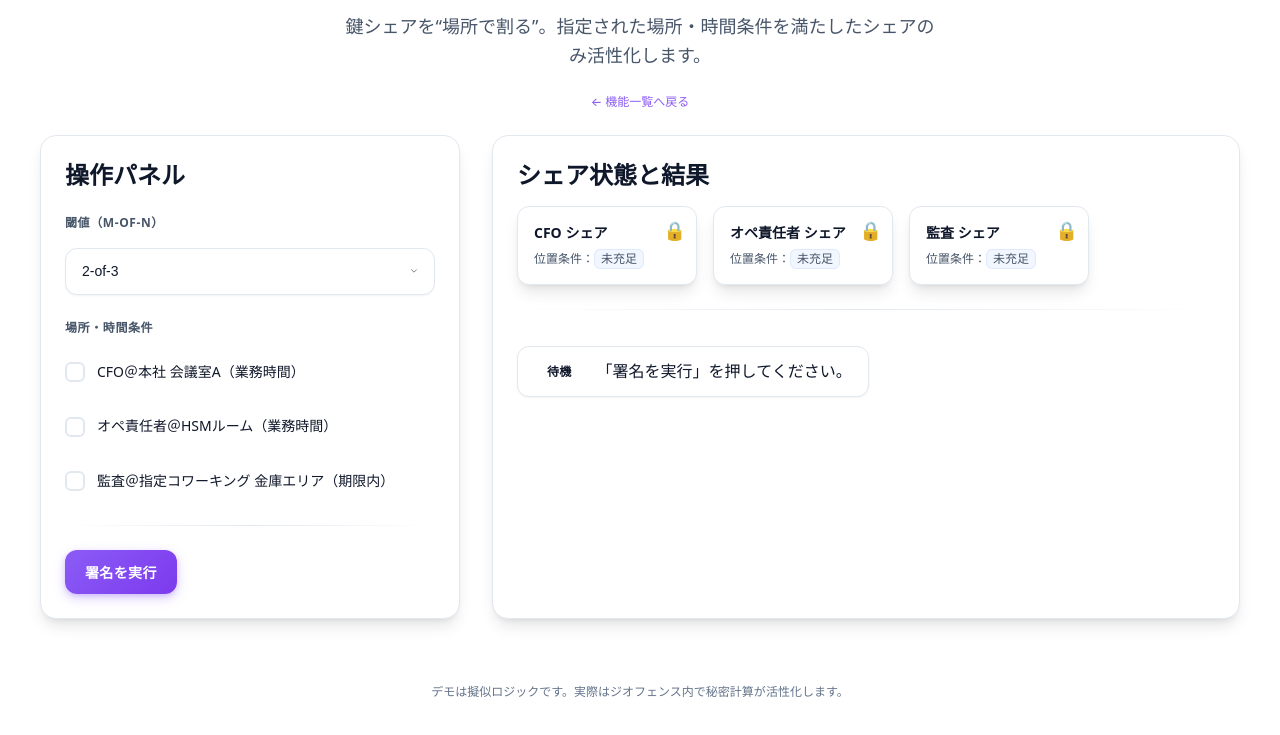
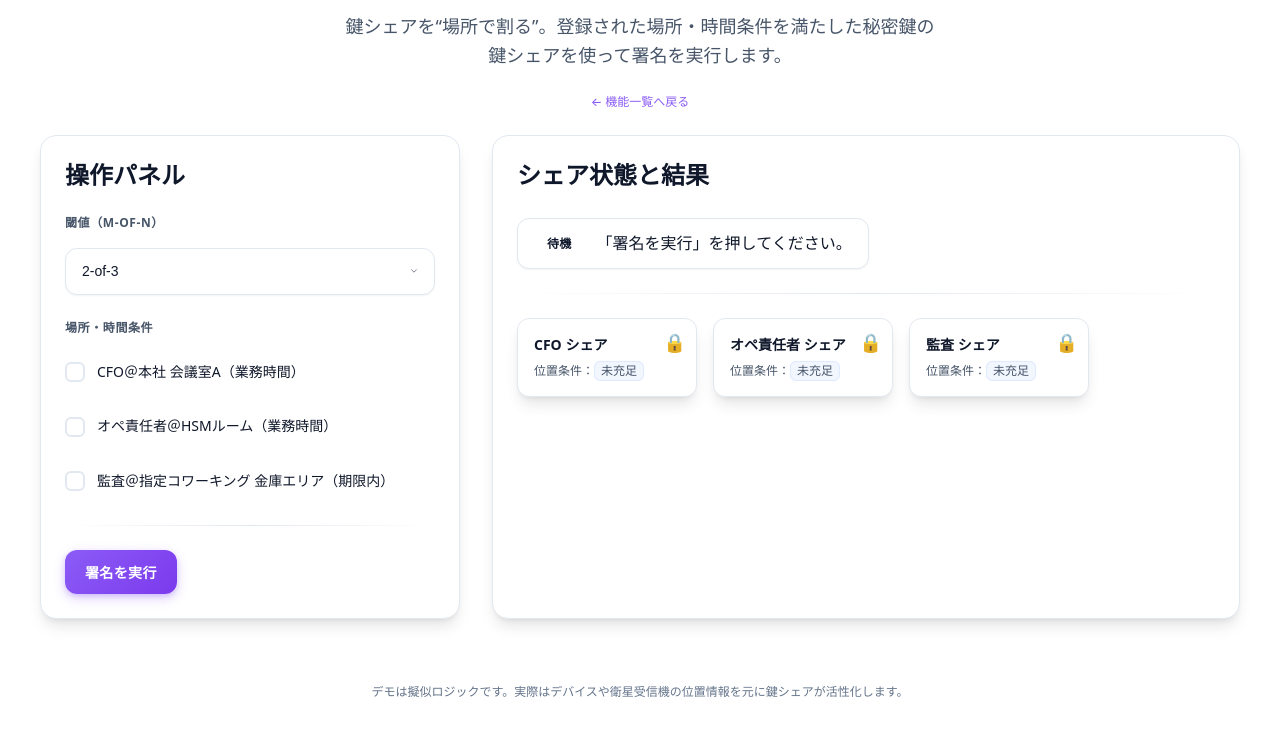
Before and after one commit to vlightup-dev/vlightup-dev.github.io, a plain HTML site: page geompc.html in a window 1280 px wide. Shown: the part 137-872 px from the top of the page. Drawn offline with Linux system fonts and the light colour scheme.

Commit message:
fix geompc.html

```diff
--- a/geompc.html
+++ b/geompc.html
@@ -11,7 +11,7 @@
   <div class="container">
     <header class="header">
       <h1>GeoMPC デモ</h1>
-      <p>鍵シェアを“場所で割る”。指定された場所・時間条件を満たしたシェアのみ活性化します。</p>
+      <p>鍵シェアを“場所で割る”。登録された場所・時間条件を満たした秘密鍵の鍵シェアを使って署名を実行します。</p>
       <div class="navback"><a href="./index.html">← 機能一覧へ戻る</a></div>
     </header>
 
@@ -34,18 +34,18 @@
 
       <main class="result">
         <h2>シェア状態と結果</h2>
+        <div class="status"><span class="badge" id="badge">待機</span><span id="text">「署名を実行」を押してください。</span></div>
+        <div class="hr"></div>
+
         <div class="nodes">
           <div class="node"><div class="lock" id="lcfo">🔒</div><h4>CFO シェア</h4><div class="state">位置条件：<span class="kbd" id="scfo">未充足</span></div></div>
           <div class="node"><div class="lock" id="lops">🔒</div><h4>オペ責任者 シェア</h4><div class="state">位置条件：<span class="kbd" id="sops">未充足</span></div></div>
           <div class="node"><div class="lock" id="laud">🔒</div><h4>監査 シェア</h4><div class="state">位置条件：<span class="kbd" id="saud">未充足</span></div></div>
         </div>
-
-        <div class="hr"></div>
-        <div class="status"><span class="badge" id="badge">待機</span><span id="text">「署名を実行」を押してください。</span></div>
       </main>
     </div>
 
-    <footer class="footer">デモは擬似ロジックです。実際はジオフェンス内で秘密計算が活性化します。</footer>
+    <footer class="footer">デモは擬似ロジックです。実際はデバイスや衛星受信機の位置情報を元に鍵シェアが活性化します。</footer>
   </div>
 
   <script>
```
